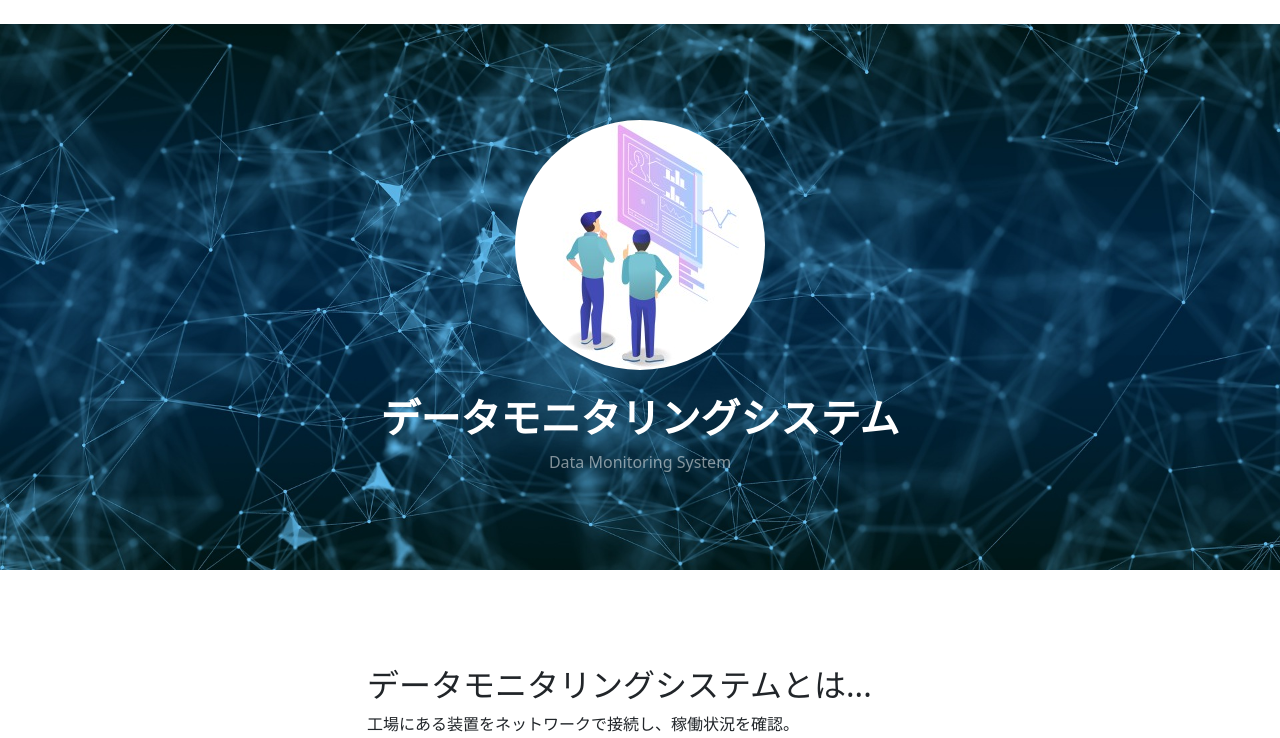
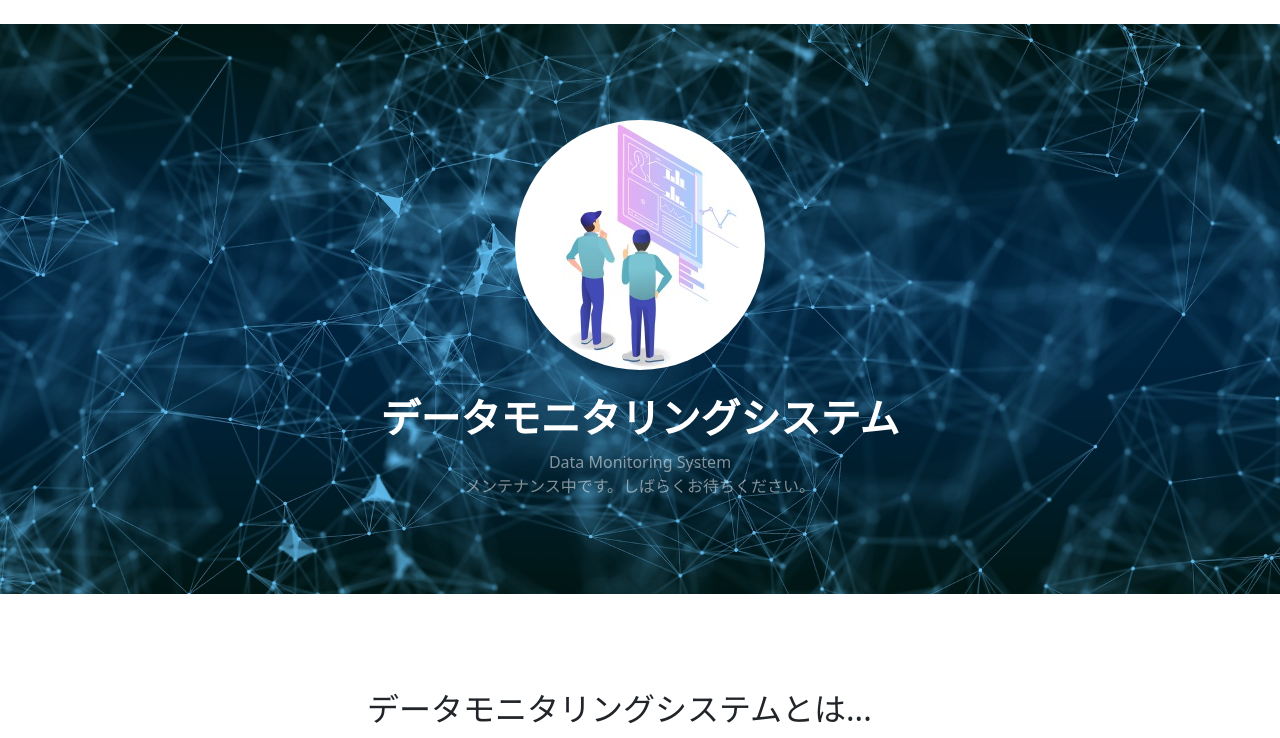
Before and after one commit to kenji1781/missi_web_site, a Django app: page / in a window 1280 px wide. Shown: the part 56-794 px from the top of the page. Run offline with Django 3.2, Linux system fonts and the light colour scheme; some libraries are stand-ins or nearby versions.

Commit message:
メンテナンスメッセージ追加

```diff
--- a/main_app/templates/index.html
+++ b/main_app/templates/index.html
@@ -13,6 +13,7 @@ Data Monitoring System
                 <img class="img-fluid rounded-circle mb-4" src="../static/data_provide_img3.jpg" alt="..." />
                 <h1 class="text-white fs-1 fw-bolder">データモニタリングシステム</h1>
                 <p class="text-white-50 mb-0">Data Monitoring System</p>
+                <p class="text-white-50 mb-0">メンテナンス中です。しばらくお待ちください。</p>
             </div>
         </header>
         <!-- Content section-->
```
